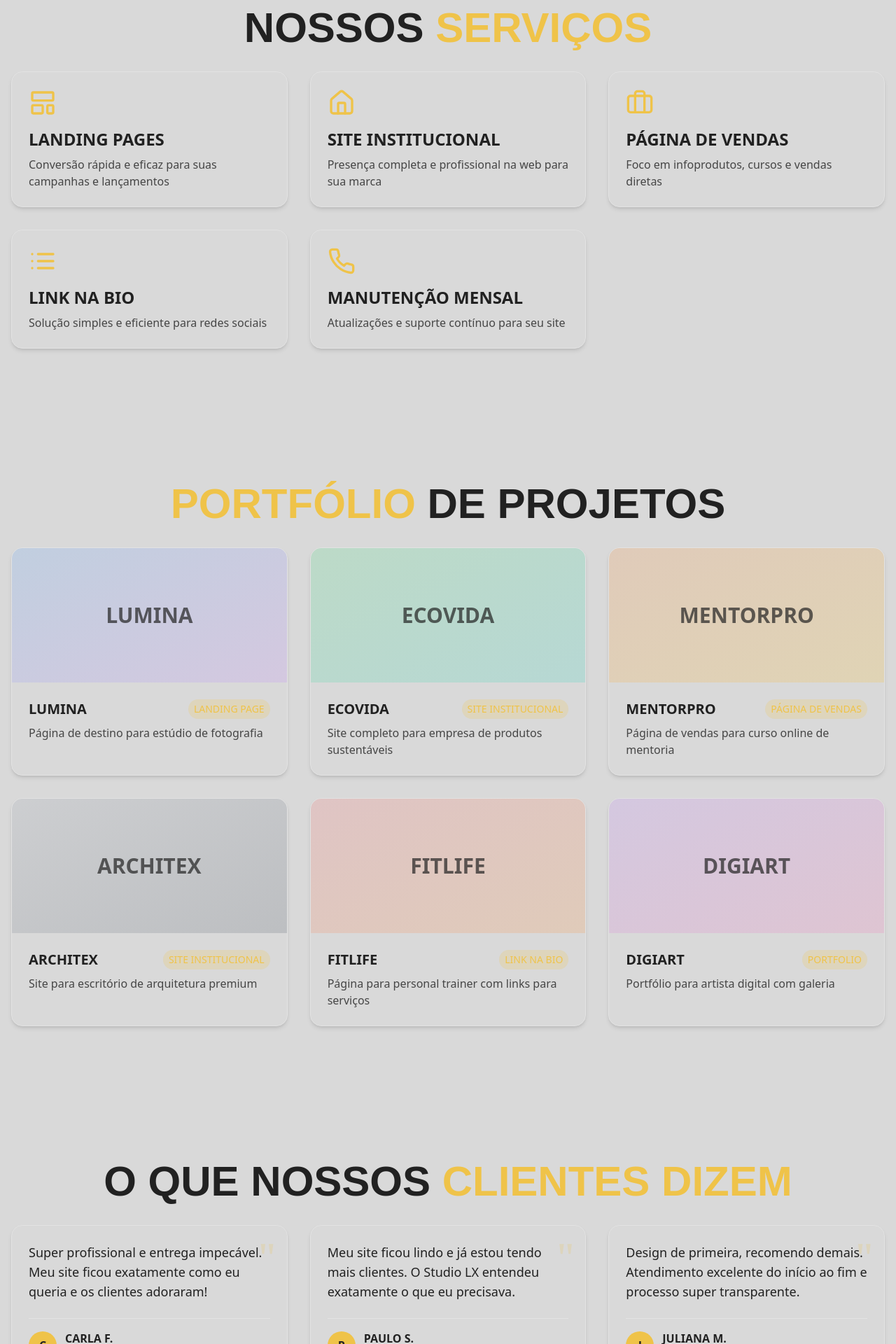
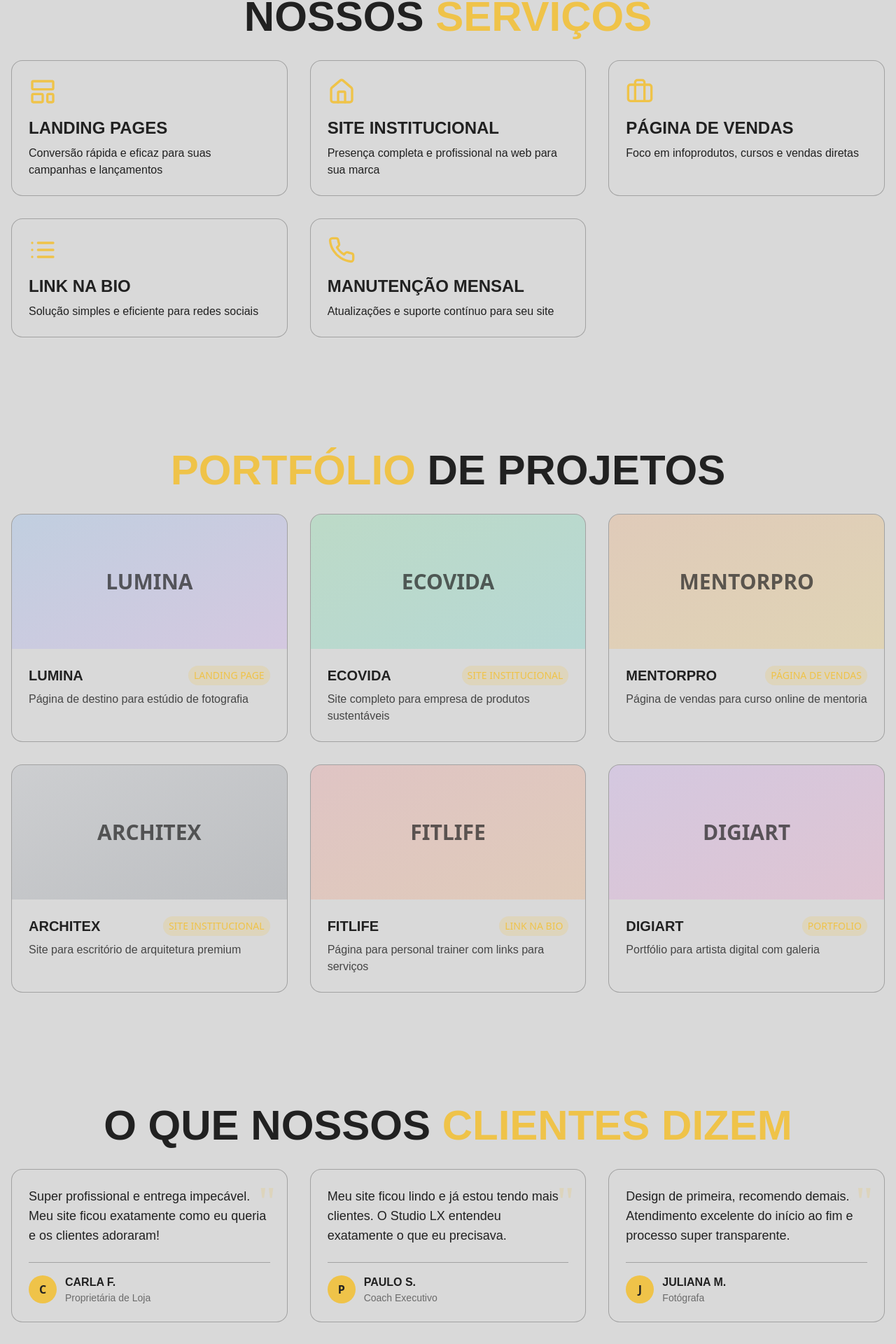
Before and after one commit to lucosvsk10/studiolxdev, a React (Vite) app: page / in a window 1280 px wide. Shown: the part 1790-3710 px from the top of the page at 70% size. Built offline with nearby package versions, Linux system fonts and the light colour scheme; a web font is replaced by a local one.

Commit message:
Refactor: Apply card style and font changes
Standardize card styles and apply Museo Moderno font to section titles in Services, Portfolio, and Testimonials sections, maintaining visual consistency.

```diff
--- a/src/components/Portfolio.tsx
+++ b/src/components/Portfolio.tsx
@@ -90,9 +90,9 @@ const Portfolio = () => {
   ];
 
   return (
-    <section id="portfolio" className="py-16 md:py-24 bg-background">
+    <section id="portfolio" className="py-20 bg-background">
       <div className="container mx-auto px-4">
-        <h2 ref={titleRef} className="section-title">
+        <h2 ref={titleRef} className="text-4xl md:text-5xl lg:text-6xl font-bold uppercase mb-8 text-center font-museo">
           <span className="text-gold">PORTFÓLIO</span> DE PROJETOS
         </h2>
 
@@ -100,7 +100,7 @@ const Portfolio = () => {
           {projects.map((project, index) => (
             <div
               key={index}
-              className="project-card bg-background border border-border rounded-2xl overflow-hidden shadow-md card-hover"
+              className="project-card bg-background border border-foreground/30 rounded-lg overflow-hidden transition-all hover:border-gold"
             >
               {/* Project image placeholder */}
               <div className={`h-48 bg-gradient-to-br ${project.bg} flex items-center justify-center`}>
@@ -112,12 +112,12 @@ const Portfolio = () => {
               {/* Project details */}
               <div className="p-6">
                 <div className="flex justify-between items-center mb-2">
-                  <h3 className="text-xl font-bold uppercase">{project.title}</h3>
+                  <h3 className="text-xl font-bold uppercase font-museo">{project.title}</h3>
                   <span className="text-sm bg-gold/20 text-gold px-2 py-1 rounded-full uppercase">
                     {project.type}
                   </span>
                 </div>
-                <p className="text-foreground/80">
+                <p className="text-foreground/80 font-museo">
                   {project.description}
                 </p>
               </div>
--- a/src/components/Services.tsx
+++ b/src/components/Services.tsx
@@ -80,19 +80,21 @@ const Services = () => {
   ];
 
   return (
-    <section id="services" className="py-16 md:py-24 bg-background">
+    <section id="services" className="py-20 bg-background">
       <div className="container mx-auto px-4">
-        <h2 ref={titleRef} className="section-title">NOSSOS <span className="text-gold">SERVIÇOS</span></h2>
+        <h2 ref={titleRef} className="text-4xl md:text-5xl lg:text-6xl font-bold uppercase mb-8 text-center font-museo">
+          NOSSOS <span className="text-gold">SERVIÇOS</span>
+        </h2>
 
         <div ref={cardsRef} className="grid grid-cols-1 md:grid-cols-2 lg:grid-cols-3 gap-8">
           {services.map((service, index) => (
             <div
               key={index}
-              className="service-card bg-background border border-border p-6 rounded-2xl shadow-md card-hover"
+              className="service-card bg-background border border-foreground/30 p-6 rounded-lg transition-all hover:border-gold"
             >
               <div className="mb-4">{service.icon}</div>
-              <h3 className="text-2xl font-bold mb-2 uppercase">{service.title}</h3>
-              <p className="text-foreground/80">{service.description}</p>
+              <h3 className="text-2xl font-bold mb-2 uppercase font-museo">{service.title}</h3>
+              <p className="font-museo">{service.description}</p>
             </div>
           ))}
         </div>
--- a/src/components/Testimonials.tsx
+++ b/src/components/Testimonials.tsx
@@ -69,24 +69,26 @@ const Testimonials = () => {
   ];
 
   return (
-    <section id="testimonials" className="py-16 md:py-24 bg-background">
+    <section id="testimonials" className="py-20 bg-background">
       <div className="container mx-auto px-4">
-        <h2 ref={titleRef} className="section-title">O QUE NOSSOS <span className="text-gold">CLIENTES DIZEM</span></h2>
+        <h2 ref={titleRef} className="text-4xl md:text-5xl lg:text-6xl font-bold uppercase mb-8 text-center font-museo">
+          O QUE NOSSOS <span className="text-gold">CLIENTES DIZEM</span>
+        </h2>
 
         <div ref={testimonialsRef} className="grid grid-cols-1 md:grid-cols-3 gap-8">
           {testimonials.map((testimonial, index) => (
             <div
               key={index}
-              className="testimonial-card bg-background border border-border p-6 rounded-2xl shadow-md relative"
+              className="testimonial-card bg-background border border-foreground/30 p-6 rounded-lg transition-all hover:border-gold relative"
             >
               {/* Quotation mark */}
               <div className="absolute top-4 right-4 text-6xl text-gold/20 font-serif">"</div>
 
-              <p className="mb-6 text-lg relative z-10">
+              <p className="mb-6 text-lg relative z-10 font-museo">
                 {testimonial.text}
               </p>
 
-              <div className="border-t border-border pt-4 flex items-center">
+              <div className="border-t border-foreground/30 pt-4 flex items-center">
                 {/* Avatar placeholder */}
                 <div className="w-10 h-10 rounded-full bg-gold mr-3 flex items-center justify-center">
                   <span className="text-dark font-bold uppercase">
@@ -95,8 +97,8 @@ const Testimonials = () => {
                 </div>
 
                 <div>
-                  <p className="font-bold uppercase">{testimonial.author}</p>
-                  <p className="text-foreground/60 text-sm">{testimonial.role}</p>
+                  <p className="font-bold uppercase font-museo">{testimonial.author}</p>
+                  <p className="text-foreground/60 text-sm font-museo">{testimonial.role}</p>
                 </div>
               </div>
             </div>
```
